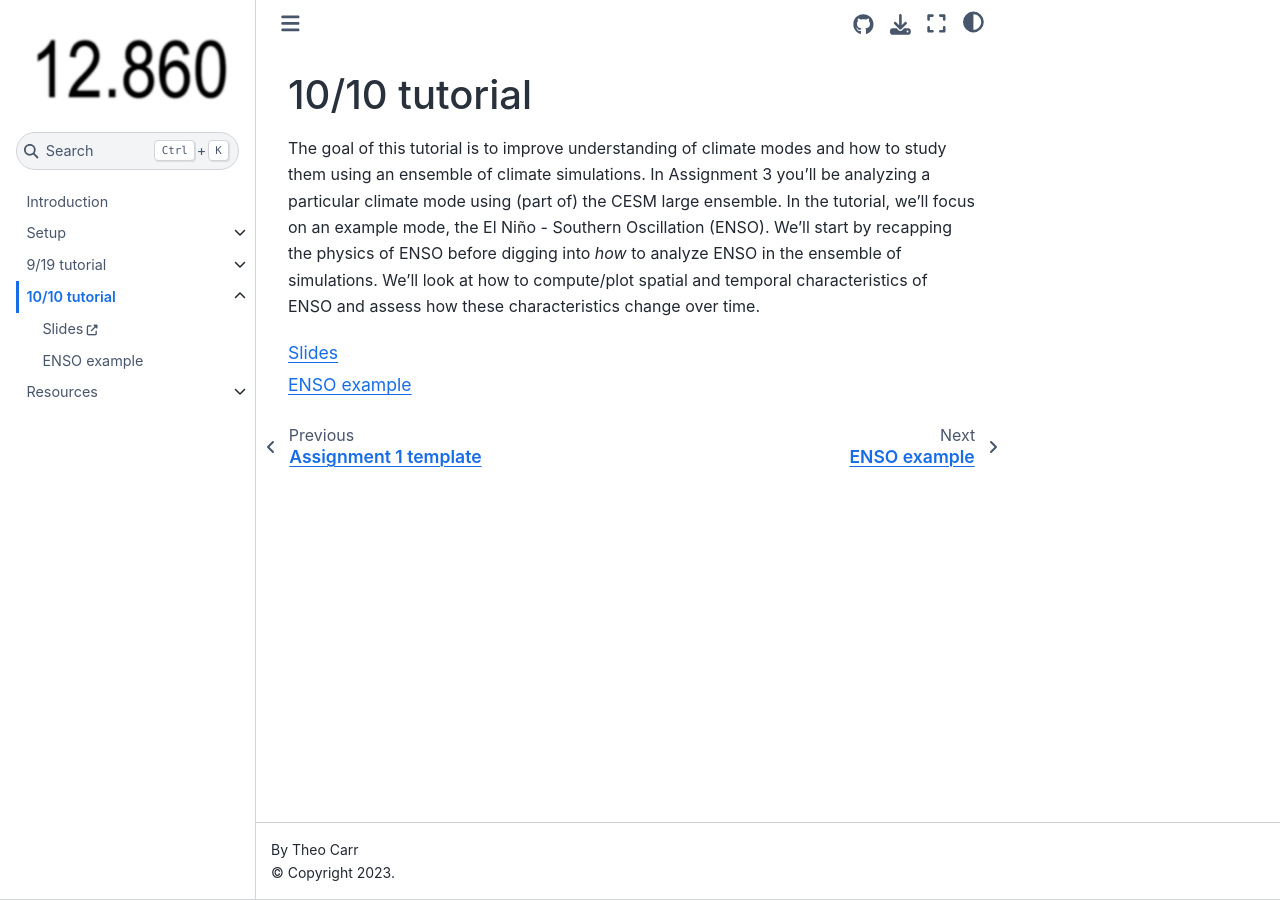
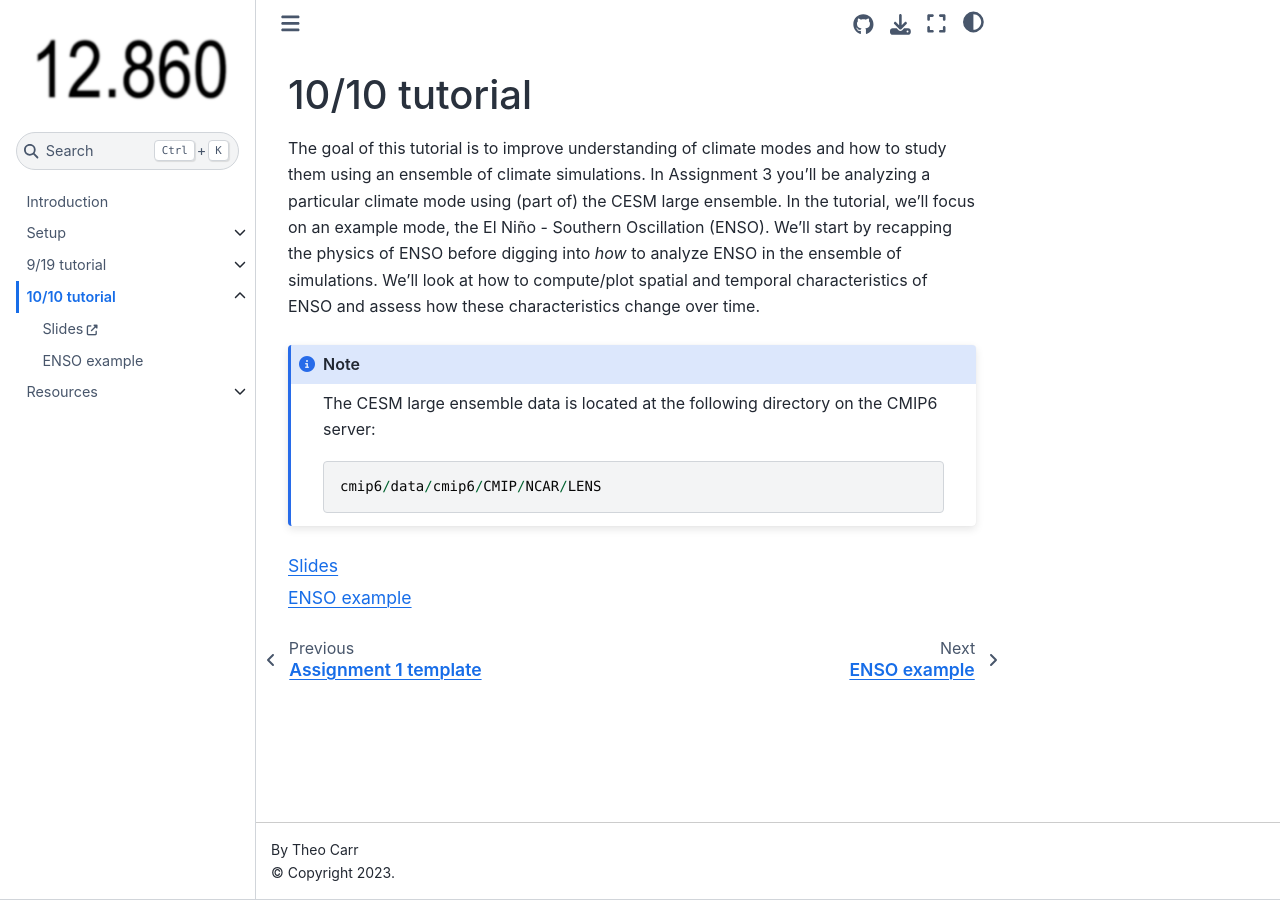
Before and after one commit to ktcarr/12860-tutorial, a Jupyter Book: the page built from docs/pages/tutorial_10-10/overview.md, in a window 1280 px wide. Built offline with Jupyter Book 1.0.4 settings and Sphinx 7.4.7 and the Sphinx Book theme 1.1.4, drawn with Linux system fonts in a browser that asks for light colours; pages that are not in the unit, such as notebooks, are missing from menus.

Commit message:
add path to CESM data

`````diff
--- a/docs/pages/tutorial_10-10/overview.md
+++ b/docs/pages/tutorial_10-10/overview.md
@@ -2,6 +2,13 @@
 
 The goal of this tutorial is to improve understanding of climate modes and how to study them using an ensemble of climate simulations. In Assignment 3 you'll be analyzing a particular climate mode using (part of) the CESM large ensemble. In the tutorial, we'll focus on an example mode, the El Niño - Southern Oscillation (ENSO). We'll start by recapping the physics of ENSO before digging into *how* to analyze ENSO in the ensemble of simulations. We'll look at how to compute/plot spatial and temporal characteristics of ENSO and assess how these characteristics change over time.
 
+````{note}
+The CESM large ensemble data is located at the following directory on the CMIP6 server:
+```python
+cmip6/data/cmip6/CMIP/NCAR/LENS
+```
+````
+
 
 ```{tableofcontents}
 ```
`````
